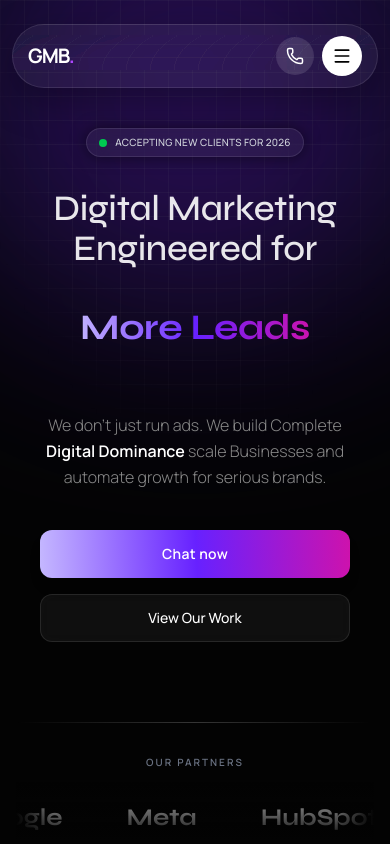
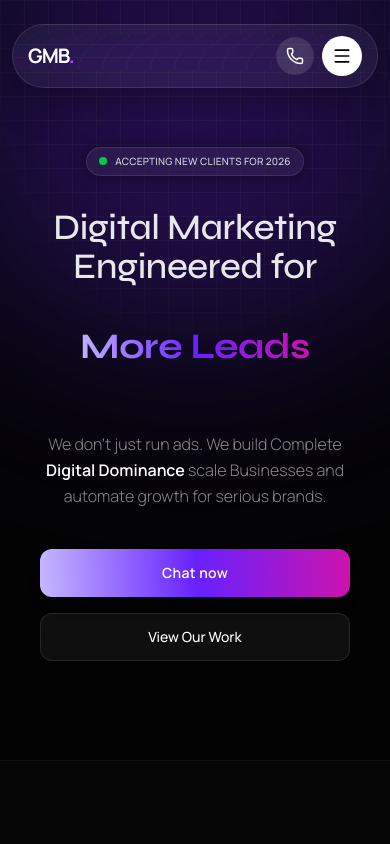
Before and after one commit to asadrafi1221/meridan, a Next.js app: page / in a window 390 px wide. Shown: the top 844 px of the page. Built offline with nearby package versions, Linux system fonts and the light colour scheme.

Commit message:
fixed in mobile all are centered

```diff
--- a/app/page.tsx
+++ b/app/page.tsx
@@ -183,13 +183,10 @@ export default function Home() {
 
   return (
     <div className="overflow-x-hidden w-full bg-[#030303] text-white selection:bg-purple-500/30">
-      {/* --- HERO SECTION --- */}
+      {/* --- HERO SECTION --- (Already Centered) */}
       <section className="relative min-h-[90vh] flex flex-col items-center justify-center pt-32 pb-20 px-4 overflow-hidden">
-        {/* Ambient Spotlights */}
         <div className="absolute top-[-20%] left-1/2 -translate-x-1/2 w-[600px] md:w-[800px] h-[500px] bg-indigo-600/20 blur-[120px] rounded-full pointer-events-none mix-blend-screen" />
         <div className="absolute top-[-10%] left-1/2 -translate-x-1/2 w-[400px] md:w-[600px] h-[400px] bg-purple-600/15 blur-[100px] rounded-full pointer-events-none" />
-
-        {/* Grid Pattern */}
         <div className="absolute inset-0 bg-[linear-gradient(to_right,#80808012_1px,transparent_1px),linear-gradient(to_bottom,#80808012_1px,transparent_1px)] bg-[size:24px_24px] [mask-image:radial-gradient(ellipse_60%_50%_at_50%_0%,#000_70%,transparent_100%)] pointer-events-none" />
 
         <div className="max-w-5xl mx-auto w-full relative z-10 text-center">
@@ -199,7 +196,6 @@ export default function Home() {
             animate="visible"
             className="flex flex-col items-center"
           >
-            {/* Announcement Pill */}
             <motion.div variants={fastFadeUp} className="mb-8">
               <div className="inline-flex items-center gap-2 px-3 py-1.5 rounded-full border border-white/10 bg-white/5 backdrop-blur-md shadow-[0_0_15px_rgba(0,0,0,0.5)] hover:bg-white/10 transition-colors cursor-default">
                 <span className="relative flex h-2 w-2">
@@ -212,7 +208,6 @@ export default function Home() {
               </div>
             </motion.div>
 
-            {/* Main Headline */}
             <h1 className="font-display font-medium tracking-tight text-white mb-6 relative z-20">
               <motion.span
                 variants={fastFadeUp}
@@ -227,7 +222,6 @@ export default function Home() {
                 Engineered for
               </motion.span>
 
-              {/* Rotating Word - Fixed for responsiveness */}
               <div className="h-28 sm:h-[17vh] relative mt-2 md:mt-4 overflow-hidden w-full flex justify-center">
                 <AnimatePresence mode="wait">
                   <motion.div
@@ -239,7 +233,7 @@ export default function Home() {
                     className="absolute inset-0 flex justify-center items-center"
                   >
                     <span
-                      className="text-4xl  sm:text-5xl md:text-6xl lg:text-7xl font-bold text-transparent bg-clip-text pb-2 px-1 text-center"
+                      className="text-4xl sm:text-5xl md:text-6xl lg:text-7xl font-bold text-transparent bg-clip-text pb-2 px-1 text-center"
                       style={{ backgroundImage: BRAND_GRADIENT }}
                     >
                       {ROTATING_WORDS[index]}
@@ -249,19 +243,17 @@ export default function Home() {
               </div>
             </h1>
 
-            {/* Subtext */}
             <motion.p
               variants={fastFadeUp}
               className="text-base sm:text-lg text-[#888] max-w-[90%] md:max-w-xl mx-auto mb-10 font-light leading-relaxed px-2"
             >
               We {`don't`} just run ads. We build Complete{" "}
               <span className="text-white font-semibold">
-                Digital Dominance{" "}
-              </span>
-              scale Businesses and automate growth for serious brands.{" "}
+                Digital Dominance
+              </span>{" "}
+              scale Businesses and automate growth for serious brands.
             </motion.p>
 
-            {/* CTA Buttons */}
             <motion.div
               variants={fastFadeUp}
               className="flex flex-col sm:flex-row items-center gap-4 w-full sm:w-auto px-6 sm:px-0"
@@ -277,77 +269,29 @@ export default function Home() {
               </a>
 
               <Link href="/work" className="w-full sm:w-auto">
-                <button className="w-full  sm:w-auto min-w-[160px] h-12 flex items-center justify-center gap-2 rounded-xl border border-white/10 bg-white/5 hover:bg-white/10 text-white text-sm font-medium transition-all group backdrop-blur-sm">
-                  {/* <Play
-                    size={14}
-                    className="fill-white text-white group-hover:scale-110 transition-transform"
-                  /> */}
+                <button className="w-full sm:w-auto min-w-[160px] h-12 flex items-center justify-center gap-2 rounded-xl border border-white/10 bg-white/5 hover:bg-white/10 text-white text-sm font-medium transition-all group backdrop-blur-sm">
                   <span>View Our Work</span>
                 </button>
               </Link>
-            </motion.div>
-
-            {/* Marquee Section */}
-            <motion.div
-              initial={{ opacity: 0 }}
-              animate={{ opacity: 1 }}
-              transition={{ delay: 0.8, duration: 1 }}
-              className="mt-20 w-full max-w-5xl relative"
-            >
-              <div className="absolute inset-0 bg-gradient-to-t from-[#030303] via-transparent to-transparent z-10 pointer-events-none" />
-              <div className="h-[1px] w-full bg-gradient-to-r from-transparent via-white/20 to-transparent mb-8" />
-
-              <div className="flex flex-col items-center gap-6">
-                <p className="text-[10px] uppercase tracking-[0.2em] text-gray-500 font-semibold">
-                  Our Partners
-                </p>
-
-                {/* INFINITE MARQUEE */}
-                <div
-                  className="w-full relative overflow-hidden"
-                  style={{
-                    maskImage:
-                      "linear-gradient(to right, transparent, black 10%, black 90%, transparent)",
-                    WebkitMaskImage:
-                      "linear-gradient(to right, transparent, black 10%, black 90%, transparent)",
-                  }}
-                >
-                  <div className="flex items-center gap-16 md:gap-24 animate-marquee w-max py-2">
-                    {/* Double the list to create seamless loop */}
-                    {[
-                      ...TRUSTED_BRANDS,
-                      ...TRUSTED_BRANDS,
-                      ...TRUSTED_BRANDS,
-                    ].map((brand, i) => (
-                      <span
-                        key={`${brand}-${i}`}
-                        className="text-2xl md:text-3xl font-display font-bold text-white/80 whitespace-nowrap"
-                      >
-                        {brand}
-                      </span>
-                    ))}
-                  </div>
-                </div>
-              </div>
             </motion.div>
           </motion.div>
         </div>
       </section>
 
-      {/* --- BENTO GRID SECTION --- */}
+      {/* --- BENTO GRID SECTION --- (Modified for mobile centering) */}
       <section className="py-24 md:py-32 px-4 md:px-6 bg-[#050505] relative overflow-hidden border-t border-white/5">
         <div className="absolute top-[20%] left-[10%] w-[500px] h-[500px] bg-purple-900/10 blur-[120px] rounded-full pointer-events-none" />
         <div className="max-w-7xl mx-auto relative z-10">
-          <div className="mb-16 max-w-2xl">
+          <div className="mb-16 max-w-2xl text-center md:text-left mx-auto md:mx-0">
             <motion.h2
               initial={{ opacity: 0 }}
               whileInView={{ opacity: 1 }}
               viewport={{ once: true }}
               className="text-4xl md:text-6xl font-display font-bold text-white mb-4"
             >
-              Why
+              Why{" "}
               <span
-                className="text-transparent text-xl  lg:text-2xl 2xl:text-3xl 2xl:pl-3 relative bg-clip-text"
+                className="text-transparent bg-clip-text"
                 style={{ backgroundImage: BRAND_GRADIENT }}
               >
                 GMB OPTIMIZATION?
@@ -370,11 +314,11 @@ export default function Home() {
         </div>
       </section>
 
-      {/* --- SERVICES SECTION --- */}
+      {/* --- SERVICES SECTION --- (Modified for mobile centering) */}
       <section className="py-20 md:py-32 px-4 md:px-6 relative mx-2 md:mx-6">
         <div className="absolute inset-0 bg-[#080808] rounded-[2rem] md:rounded-[3rem] border border-white/5 shadow-2xl -z-10" />
         <div className="max-w-7xl mx-auto relative z-10">
-          <div className="flex flex-col md:flex-row justify-between items-end mb-16 px-4">
+          <div className="flex flex-col md:flex-row justify-between items-center md:items-end mb-16 px-4 text-center md:text-left">
             <h2 className="text-4xl md:text-7xl font-display font-bold text-white">
               Services
             </h2>
@@ -402,17 +346,17 @@ export default function Home() {
                   <div className="group h-full p-8 rounded-2xl bg-[#0F0F0F] hover:bg-[#141414] border border-white/5 hover:border-white/10 transition-all duration-300 flex flex-col justify-between min-h-[300px] relative overflow-hidden">
                     <div className="absolute inset-0 bg-gradient-to-br from-purple-500/0 via-transparent to-pink-500/0 group-hover:from-purple-500/5 group-hover:to-pink-500/5 transition-colors duration-500" />
                     <div className="relative z-10">
-                      <div className="w-12 h-12 rounded-lg bg-[#1a1a1a] flex items-center justify-center mb-8 border border-white/5">
+                      <div className="w-12 h-12 rounded-lg bg-[#1a1a1a] flex items-center justify-center mb-8 border border-white/5 mx-auto md:mx-0">
                         <service.icon size={24} className="text-white" />
                       </div>
-                      <h3 className="text-2xl font-bold mb-4 font-display text-gray-100">
+                      <h3 className="text-2xl font-bold mb-4 font-display text-gray-100 text-center md:text-left">
                         {service.title}
                       </h3>
-                      <p className="text-[#888] text-sm leading-relaxed">
+                      <p className="text-[#888] text-sm leading-relaxed text-center md:text-left">
                         {service.description}
                       </p>
                     </div>
-                    <div className="flex items-center gap-2 text-xs font-bold uppercase text-purple-400 mt-8 relative z-10">
+                    <div className="flex items-center justify-center md:justify-start gap-2 text-xs font-bold uppercase text-purple-400 mt-8 relative z-10">
                       <TrendingUp size={14} />
                       <span>{service.outcome}</span>
                     </div>
@@ -424,7 +368,7 @@ export default function Home() {
         </div>
       </section>
 
-      {/* --- METHODOLOGY SECTION --- */}
+      {/* --- METHODOLOGY SECTION --- (Already Centered) */}
       <section
         ref={methodologyRef}
         className="py-24 md:py-32 px-4 md:px-6 bg-[#050505] relative border-t border-white/5"
@@ -443,7 +387,7 @@ export default function Home() {
               is now to where you want it to be.
             </p>
           </div>
-
+          {/* ... Methodology content steps ... */}
           <div className="relative mt-16 lg:mt-24">
             <div className="absolute top-[3.5rem] left-0 w-full h-[2px] bg-white/10 hidden lg:block rounded-full">
               <div
@@ -451,7 +395,6 @@ export default function Home() {
                 style={{ transformOrigin: "left" }}
               />
             </div>
-
             <div className="grid grid-cols-1 md:grid-cols-2 lg:grid-cols-5 gap-12 lg:gap-6 relative z-10">
               {METHODOLOGY_STEPS.map((step, i) => (
                 <div key={step.id} className="flex flex-col items-center group">
@@ -479,13 +422,13 @@ export default function Home() {
         </div>
       </section>
 
-      {/* --- WHO WE SERVE SECTION --- */}
+      {/* --- WHO WE SERVE SECTION --- (Modified for mobile centering) */}
       <section
         ref={serveRef}
         className="py-24 md:py-32 px-4 md:px-6 bg-[#050505] relative border-t border-white/5"
       >
         <div className="max-w-7xl mx-auto">
-          <div className="flex flex-col md:flex-row justify-between items-end mb-16 gap-6">
+          <div className="flex flex-col md:flex-row justify-between items-center md:items-end mb-16 gap-6 text-center md:text-left">
             <div>
               <h2 className="text-4xl md:text-7xl font-display font-bold text-white mb-4">
                 Who We Serve
@@ -495,19 +438,18 @@ export default function Home() {
               </p>
             </div>
           </div>
-
           <div className="grid grid-cols-1 md:grid-cols-2 lg:grid-cols-4 gap-6">
             {WHO_WE_SERVE_DATA.map((item) => (
               <div
                 key={item.id}
-                className="serve-card opacity-0 group relative p-8 rounded-2xl bg-[#0A0A0A] border border-white/5 hover:border-white/10 transition-all duration-500 hover:bg-[#111] overflow-hidden min-h-[280px] flex flex-col justify-between"
+                className="serve-card opacity-0 group relative p-8 rounded-2xl bg-[#0A0A0A] border border-white/5 hover:border-white/10 transition-all duration-500 hover:bg-[#111] overflow-hidden min-h-[280px] flex flex-col justify-between text-center md:text-left"
               >
                 <div
                   className={`absolute inset-0 bg-gradient-to-b ${item.gradient} opacity-0 group-hover:opacity-100 transition-opacity duration-500 pointer-events-none`}
                 />
                 <div className="relative z-10">
                   <div
-                    className={`w-14 h-14 rounded-xl bg-white/5 flex items-center justify-center mb-6 group-hover:scale-110 transition-transform duration-500 ${item.color}`}
+                    className={`w-14 h-14 rounded-xl bg-white/5 flex items-center justify-center mb-6 group-hover:scale-110 transition-transform duration-500 ${item.color} mx-auto md:mx-0`}
                   >
                     <item.icon size={28} />
                   </div>
@@ -531,13 +473,13 @@ export default function Home() {
         <Reviews />
       </section>
 
-      {/* --- SUCCESS STORIES SECTION --- */}
+      {/* --- SUCCESS STORIES SECTION --- (Modified for mobile centering) */}
       <section
         ref={storiesRef}
         className="py-24 md:py-32 px-4 md:px-6 bg-[#050505] relative"
       >
         <div className="max-w-7xl mx-auto">
-          <div className="mb-16 md:mb-24 flex flex-col md:flex-row justify-between items-end gap-6">
+          <div className="mb-16 md:mb-24 flex flex-col md:flex-row justify-between items-center md:items-end gap-6 text-center md:text-left">
             <div>
               <h2 className="text-4xl md:text-7xl font-display font-bold text-white mb-4">
                 Success Stories
@@ -554,7 +496,7 @@ export default function Home() {
               View all case studies
             </Link>
           </div>
-
+          {/* ... Success cards ... */}
           <div className="grid grid-cols-1 md:grid-cols-2 lg:grid-cols-3 gap-8">
             {SUCCESS_STORIES.map((story) => (
               <div
@@ -575,9 +517,9 @@ export default function Home() {
                     className="w-full h-full object-cover transition-transform duration-700 group-hover:scale-105 filter grayscale-[0.5] group-hover:grayscale-0"
                   />
                 </div>
-                <div className="relative z-20 p-8 flex flex-col flex-1 justify-between -mt-12">
+                <div className="relative z-20 p-8 flex flex-col flex-1 justify-between -mt-12 text-center md:text-left">
                   <div>
-                    <div className="flex justify-between items-start mb-6">
+                    <div className="flex flex-col md:flex-row justify-between items-center md:items-start mb-6 gap-4 md:gap-0">
                       <div className="bg-[#0A0A0A]/80 backdrop-blur-md p-3 rounded-xl border border-white/5">
                         <h3 className="text-xl font-bold text-white mb-1">
                           {story.company}
@@ -590,7 +532,7 @@ export default function Home() {
                         <Quote size={16} className="text-white" />
                       </div>
                     </div>
-                    <blockquote className="text-base text-gray-300 font-light leading-relaxed mb-8">
+                    <blockquote className="text-base text-gray-300 font-light leading-relaxed mb-8 italic">
                       {story.quote}
                     </blockquote>
                   </div>
@@ -601,7 +543,7 @@ export default function Home() {
                     <div className="grid grid-cols-3 gap-4">
                       {story.stats.map((stat, i) => (
                         <div key={i}>
-                          <div className={`text-xl font-bold mb-1 `}>
+                          <div className="text-xl font-bold mb-1">
                             {stat.value}
                           </div>
                           <div className="text-[9px] text-gray-500 leading-tight">
@@ -618,7 +560,7 @@ export default function Home() {
         </div>
       </section>
 
-      {/* --- FAQ SECTION --- */}
+      {/* --- FAQ SECTION --- (Modified for mobile centering) */}
       <section
         ref={faqRef}
         className="py-24 md:py-32 px-6 bg-[#050505] relative border-t border-white/5"
@@ -638,6 +580,7 @@ export default function Home() {
               Answers to common questions about our services and process.
             </p>
           </div>
+          {/* ... FAQ Items ... */}
           <div className="space-y-4">
             {FAQ_DATA.map((item, i) => (
               <div
@@ -684,10 +627,8 @@ export default function Home() {
         </div>
       </section>
 
-      {/* --- CTA SECTION --- */}
       <CTA />
 
-      {/* GLOBAL STYLES FOR MARQUEE */}
       <style jsx global>{`
         @keyframes marquee {
           from {
--- a/components/CTA.tsx
+++ b/components/CTA.tsx
@@ -6,7 +6,7 @@ import React from "react";
 function CTA() {
   return (
     <section className="py-24 bg-black text-white px-6 md:px-12 border-t border-white/10">
-      <div className="max-w-7xl mx-auto flex flex-col md:flex-row justify-between items-end">
+      <div className="max-w-7xl items-center md:items-end mx-auto flex flex-col md:flex-row justify-between ">
         <div>
           <h2 className="text-5xl md:text-8xl font-display font-bold mb-8">
             {`Let's work`} <br />
```
